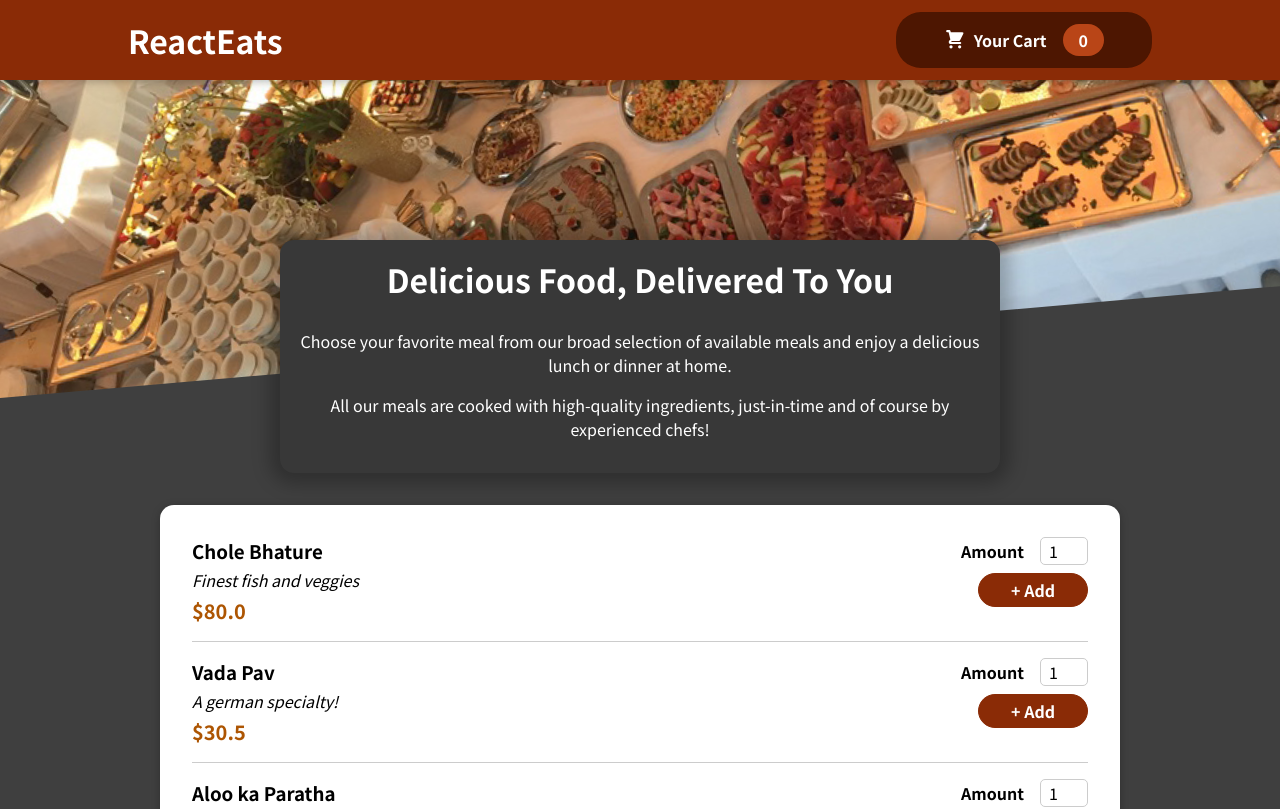
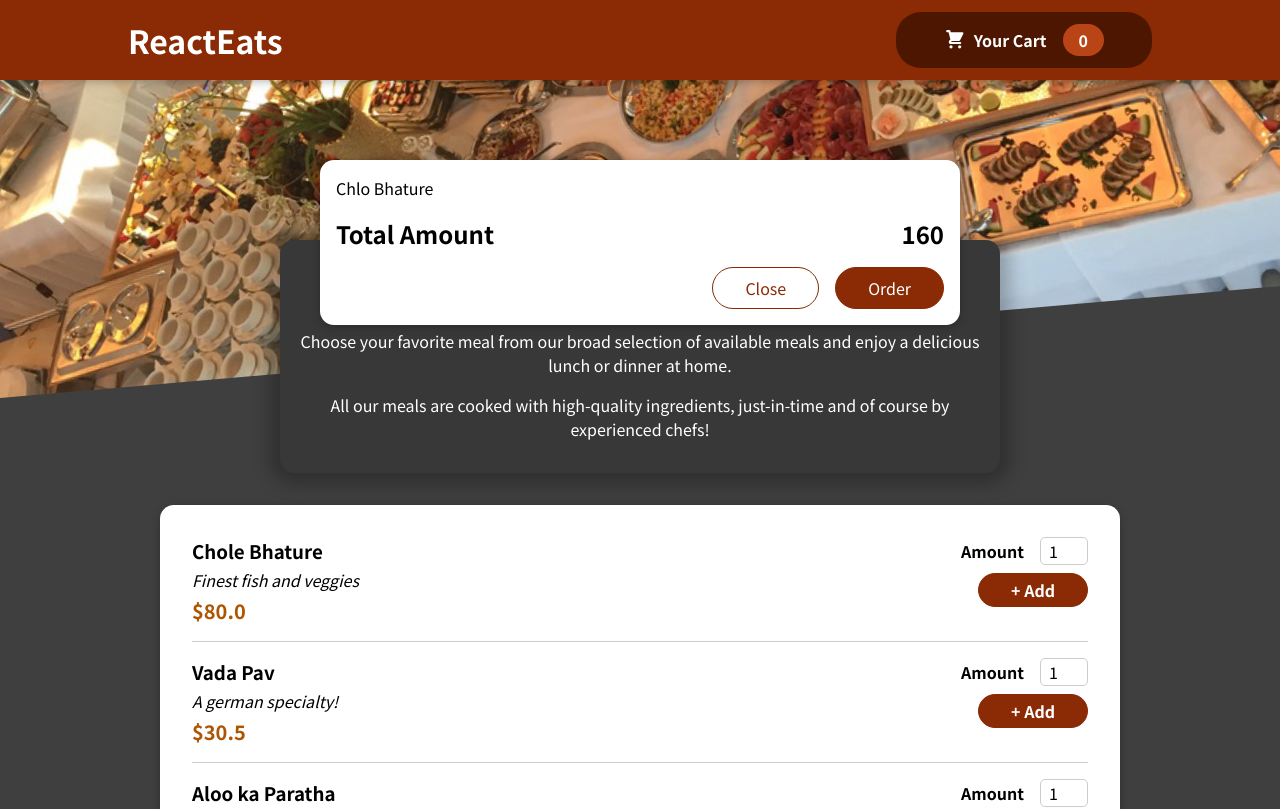
Before and after one commit to suryansh2206/ReactEats, a React (Create React App) app: page / in a window 1280 px wide. Shown: the top 809 px of the page. Built offline with nearby package versions, Linux system fonts and the light colour scheme.

Commit message:
Card with Modal(hard coded)

```diff
--- a/public/index.html
+++ b/public/index.html
@@ -28,6 +28,7 @@
   </head>
   <body>
     <noscript>You need to enable JavaScript to run this app.</noscript>
+    <div id="overlays"></div>
     <div id="root"></div>
     <!--
       This HTML file is a template.
--- a/src/App.js
+++ b/src/App.js
@@ -1,10 +1,12 @@
 import { Fragment } from "react";
 import Header from "./components/Layout/Header";
 import Meals from "./components/Meals/Meals";
+import Cart from "./components/Cart/Cart";
 
 function App() {
   return (
     <Fragment>
+      <Cart />
       <Header />
       <main>
         <Meals />
--- /dev/null
+++ b/src/components/Cart/Cart.js
@@ -0,0 +1,24 @@
+import Modal from "../UI/Modal";
+import classes from "./Cart.module.css";
+
+const Cart = (props) => {
+  const cartitems = <ul className={classes['cart-items']}>{[
+    { id: "c1", name: "Chlo Bhature", amount: 2, price: 80 },
+  ].map((items) => <li>{items.name}</li>)}</ul>;
+
+  return (
+    <Modal>
+      {cartitems}
+      <div className={classes.total}>
+        <span>Total Amount</span>
+        <span>160</span>
+      </div>
+      <div className={classes.actions}>
+        <button className={classes['button--alt']}>Close</button>
+        <button className={classes.button}>Order</button>
+      </div>
+    </Modal>
+  );
+};
+
+export default Cart;
--- /dev/null
+++ b/src/components/Cart/Cart.module.css
@@ -0,0 +1,46 @@
+.cart-items {
+    list-style: none;
+    margin: 0;
+    padding: 0;
+    max-height: 20rem;
+    overflow: auto;
+  }
+
+  .total {
+    display: flex;
+    justify-content: space-between;
+    align-items: center;
+    font-weight: bold;
+    font-size: 1.5rem;
+    margin: 1rem 0;
+  }
+
+  .actions {
+    text-align: right;
+  }
+
+  .actions button {
+    font: inherit;
+    cursor: pointer;
+    background-color: transparent;
+    border: 1px solid #8a2b06;
+    padding: 0.5rem 2rem;
+    border-radius: 25px;
+    margin-left: 1rem;
+  }
+
+  .actions button:hover,
+  .actions button:active {
+    background-color: #5a1a01;
+    border-color: #5a1a01;
+    color: white;
+  }
+
+  .actions .button--alt {
+    color: #8a2b06;
+  }
+
+  .actions .button {
+    background-color: #8a2b06;
+    color: white;
+  }
--- /dev/null
+++ b/src/components/UI/Modal.js
@@ -0,0 +1,31 @@
+import classes from "./Modal.module.css";
+import { Fragment } from "react";
+import ReactDOM from "react-dom";
+
+const Backdrop = (props) => {
+  return <div className={classes.backddrop}></div>;
+};
+
+const ModalOverlay = (props) => {
+  return (
+    <div className={classes.modal}>
+      <div className={classes.content}>{props.children}</div>
+    </div>
+  );
+};
+
+const portalElement = document.getElementById("overlays");
+
+const Modal = (props) => {
+  return (
+    <Fragment>
+      {ReactDOM.createPortal(<Backdrop />, portalElement)}
+      {ReactDOM.createPortal(
+        <ModalOverlay>{props.children}</ModalOverlay>,
+        portalElement
+      )}
+    </Fragment>
+  );
+};
+
+export default Modal;
--- /dev/null
+++ b/src/components/UI/Modal.module.css
@@ -0,0 +1,40 @@
+.backdrop {
+    position: fixed;
+    top: 0;
+    left: 0;
+    width: 100%;
+    height: 100vh;
+    z-index: 20;
+    background-color: rgba(0, 0, 0, 0.75);
+  }
+
+  .modal {
+    position: fixed;
+    top: 20vh;
+    left: 5%;
+    width: 90%;
+    background-color: white;
+    padding: 1rem;
+    border-radius: 14px;
+    box-shadow: 0 2px 8px rgba(0, 0, 0, 0.25);
+    z-index: 30;
+    animation: slide-down 300ms ease-out forwards;
+  }
+
+  @media (min-width: 768px) {
+    .modal {
+      width: 40rem;
+      left: calc(50% - 20rem);
+    }
+  }
+
+  @keyframes slide-down {
+    from {
+      opacity: 0;
+      transform: translateY(-3rem);
+    }
+    to {
+      opacity: 1;
+      transform: translateY(0);
+    }
+  }
```
